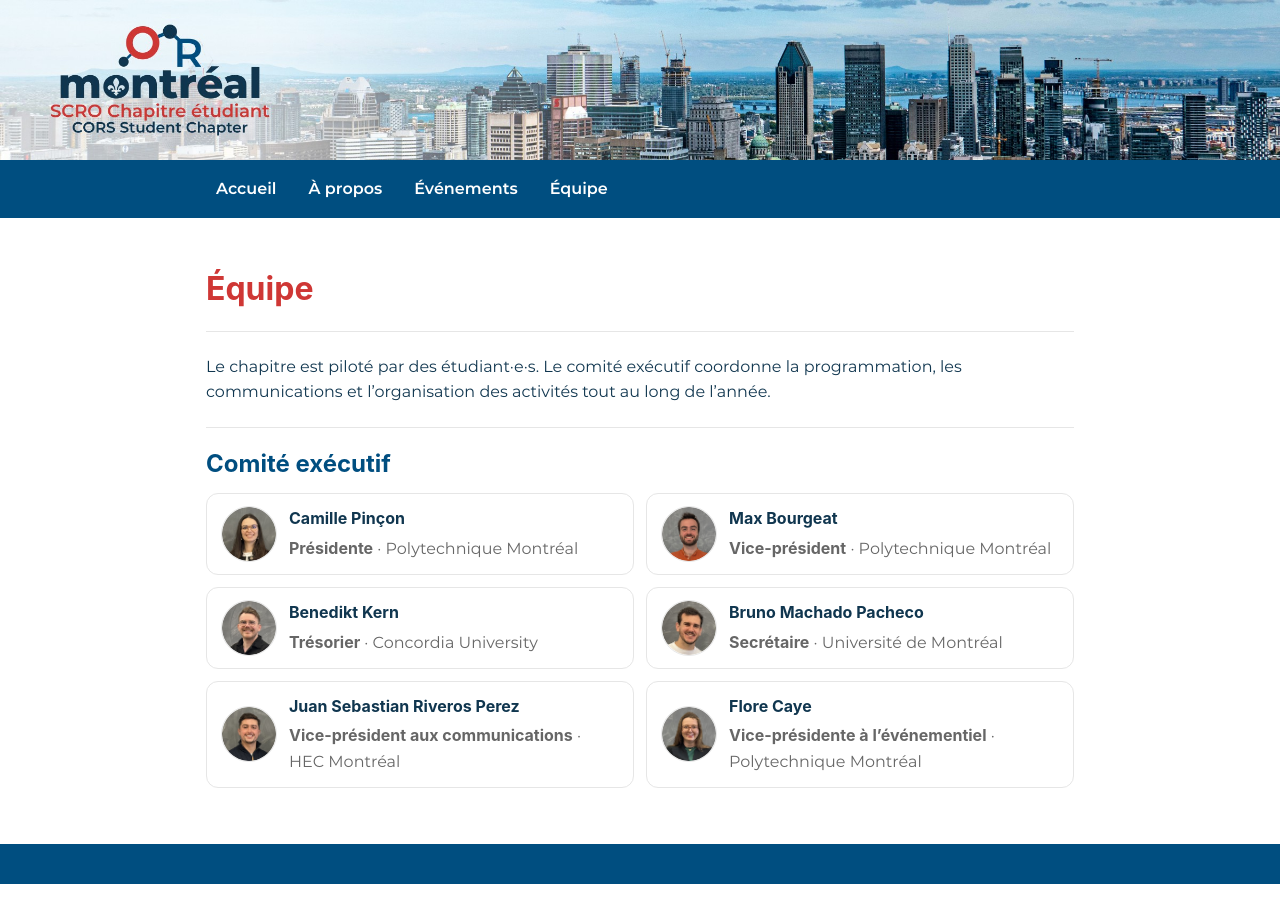
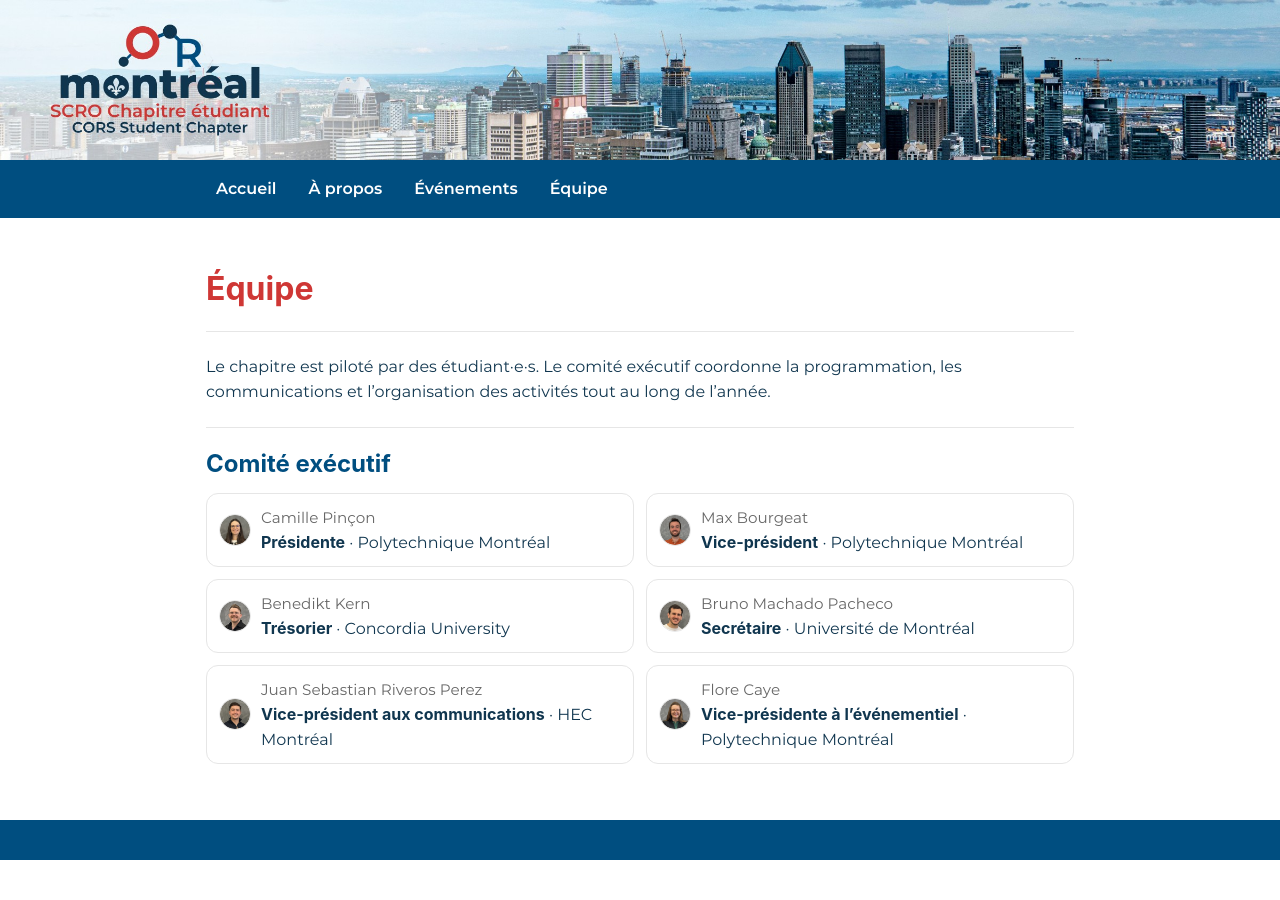
Before and after one commit to juanseripe/cors-montreal-student-chapter, a Jekyll site: the page built from docs/equipe.md, in a window 1280 px wide. Built offline with Jekyll 4.4.1, drawn with Linux system fonts in a browser that asks for light colours; some web fonts are replaced.

Commit message:
Smaller photo

```diff
--- a/docs/assets/style.css
+++ b/docs/assets/style.css
@@ -243,17 +243,17 @@ hr {
 .team-card{
   border: 1px solid var(--border);
   border-radius: 12px;
-  padding: 12px 14px;
+  padding: 10px 12px;
   background: #fff;
 
   display: flex;
   align-items: center;
-  gap: 12px;
+  gap: 10px;
 }
 
 .team-photo{
-  width: 56px;
-  height: 56px;
+  width: 32px;
+  height: auto;
   border-radius: 50%;
   object-fit: cover;
   border: 1px solid var(--border);
@@ -261,12 +261,9 @@ hr {
 }
 
 .team-name{
-  font-weight: 700;
-  margin-bottom: 4px;
-}
-
-.team-meta{
   color: var(--muted);
+  margin-top: 2px;
+  font-size: 0.95rem;
 }
 
 /* Footer */
```
Also changed, not shown: docs/a-propos.md (+3 -1 lines).
